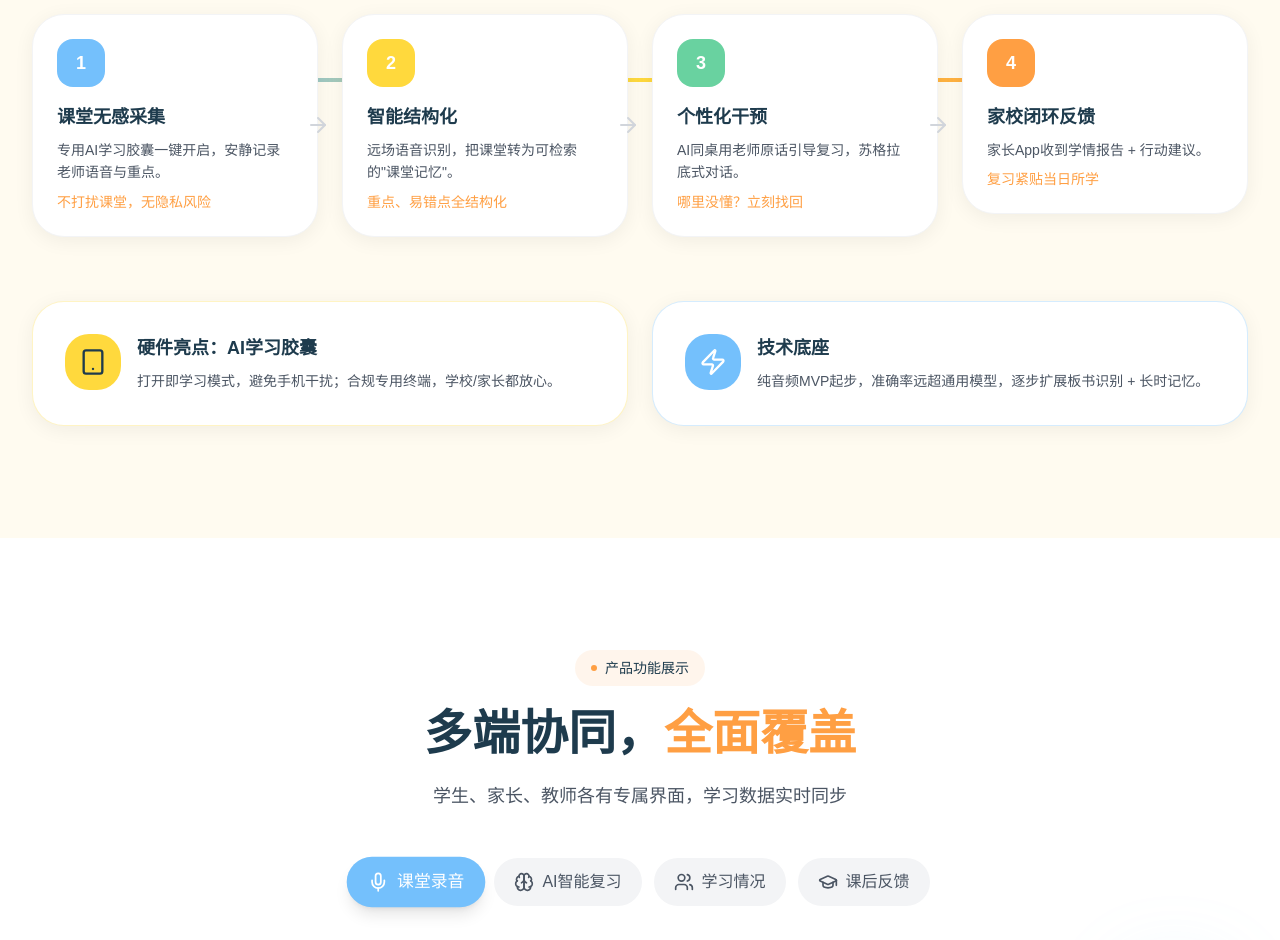
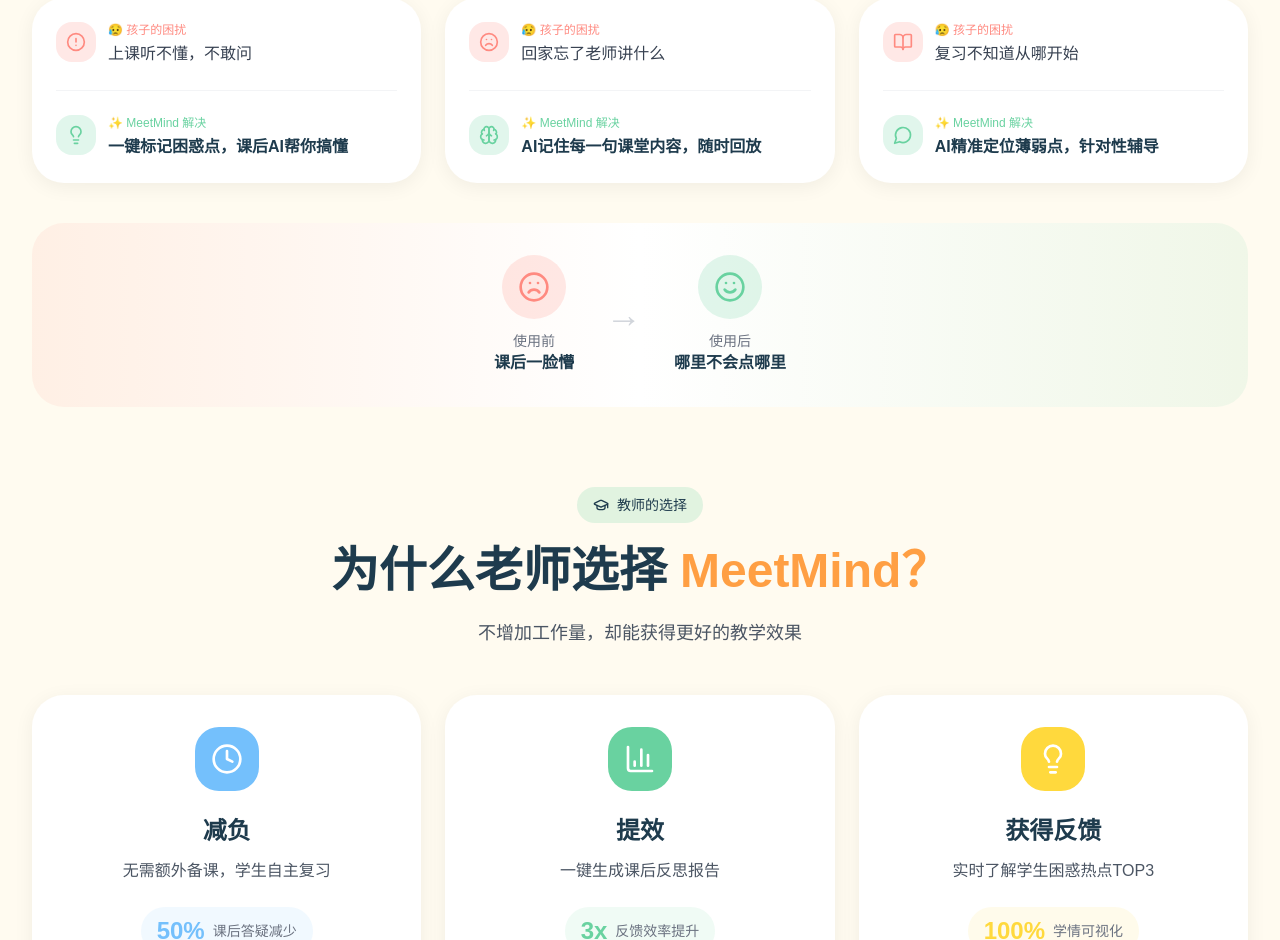
Before and after one commit to xiaojinyu868-w/meetmind-landing, a React (Vite) app: page / in a window 1280 px wide. Shown: the part 1860-2800 px from the top of the page. Built offline with nearby package versions, Linux system fonts and the light colour scheme.

Commit message:
feat: 新增WhyMeetMind板块 - 学生痛点解决方案+教师价值（减负/提效/反馈）

```diff
--- a/src/App.tsx
+++ b/src/App.tsx
@@ -2,6 +2,7 @@
 import Footer from './components/Footer'
 import Hero from './components/sections/Hero'
 import PainPoints from './components/sections/PainPoints'
+import WhyMeetMind from './components/sections/WhyMeetMind'
 import Workflow from './components/sections/Workflow'
 import ProductShowcase from './components/sections/ProductShowcase'
 import Values from './components/sections/Values'
@@ -14,6 +15,7 @@
       <main>
         <Hero />
         <PainPoints />
+        <WhyMeetMind />
         <Workflow />
         <ProductShowcase />
         <Values />
--- /dev/null
+++ b/src/components/sections/WhyMeetMind.tsx
@@ -0,0 +1,189 @@
+import { GraduationCap, Lightbulb, Clock, BarChart3, MessageCircle, Brain, AlertCircle, BookOpen, Frown, Smile } from 'lucide-react'
+
+// 学生痛点与解决方案
+const studentProblems = [
+  {
+    problem: '上课听不懂，不敢问',
+    solution: '一键标记困惑点，课后AI帮你搞懂',
+    icon: AlertCircle,
+    solutionIcon: Lightbulb,
+  },
+  {
+    problem: '回家忘了老师讲什么',
+    solution: 'AI记住每一句课堂内容，随时回放',
+    icon: Frown,
+    solutionIcon: Brain,
+  },
+  {
+    problem: '复习不知道从哪开始',
+    solution: 'AI精准定位薄弱点，针对性辅导',
+    icon: BookOpen,
+    solutionIcon: MessageCircle,
+  },
+]
+
+// 教师价值
+const teacherBenefits = [
+  {
+    title: '减负',
+    description: '无需额外备课，学生自主复习',
+    stat: '50%',
+    statLabel: '课后答疑减少',
+    icon: Clock,
+    color: 'bg-sky',
+  },
+  {
+    title: '提效',
+    description: '一键生成课后反思报告',
+    stat: '3x',
+    statLabel: '反馈效率提升',
+    icon: BarChart3,
+    color: 'bg-mint',
+  },
+  {
+    title: '获得反馈',
+    description: '实时了解学生困惑热点TOP3',
+    stat: '100%',
+    statLabel: '学情可视化',
+    icon: Lightbulb,
+    color: 'bg-sunny',
+  },
+]
+
+export default function WhyMeetMind() {
+  return (
+    <section className="py-20 lg:py-28 bg-cream">
+      <div className="max-w-7xl mx-auto px-4 sm:px-6 lg:px-8">
+
+        {/* 学生痛点板块 */}
+        <div className="mb-20">
+          <div className="text-center max-w-4xl mx-auto mb-12">
+            <span className="inline-flex items-center gap-2 px-4 py-2 bg-sky/20 text-navy font-medium rounded-full text-sm mb-6">
+              <span className="w-1.5 h-1.5 bg-sky rounded-full" />
+              学生的烦恼
+            </span>
+            <h2 className="text-3xl sm:text-4xl lg:text-5xl font-bold text-navy mb-6 leading-tight">
+              MeetMind 帮孩子
+              <span className="text-orange">解决什么问题？</span>
+            </h2>
+            <p className="text-lg text-gray-600">
+              每个孩子都有听不懂、不敢问的时刻，MeetMind 让这些困惑不再被遗忘
+            </p>
+          </div>
+
+          <div className="grid md:grid-cols-3 gap-6">
+            {studentProblems.map((item, index) => (
+              <div key={index} className="bg-white rounded-3xl p-6 shadow-soft hover:shadow-card transition-all duration-300 hover:-translate-y-1">
+                {/* 痛点 */}
+                <div className="flex items-start gap-3 mb-6 pb-6 border-b border-gray-100">
+                  <div className="w-10 h-10 bg-coral/20 rounded-xl flex items-center justify-center flex-shrink-0">
+                    <item.icon className="w-5 h-5 text-coral" />
+                  </div>
+                  <div>
+                    <p className="text-xs text-coral font-medium mb-1">😥 孩子的困扰</p>
+                    <p className="text-gray-700 font-medium">{item.problem}</p>
+                  </div>
+                </div>
+
+                {/* 解决方案 */}
+                <div className="flex items-start gap-3">
+                  <div className="w-10 h-10 bg-mint/20 rounded-xl flex items-center justify-center flex-shrink-0">
+                    <item.solutionIcon className="w-5 h-5 text-mint" />
+                  </div>
+                  <div>
+                    <p className="text-xs text-mint font-medium mb-1">✨ MeetMind 解决</p>
+                    <p className="text-navy font-semibold">{item.solution}</p>
+                  </div>
+                </div>
+              </div>
+            ))}
+          </div>
+
+          {/* 效果对比 */}
+          <div className="mt-10 bg-gradient-to-r from-coral/10 via-white to-mint/10 rounded-3xl p-8 flex flex-col md:flex-row items-center justify-center gap-8">
+            <div className="text-center">
+              <div className="w-16 h-16 bg-coral/20 rounded-full flex items-center justify-center mx-auto mb-3">
+                <Frown className="w-8 h-8 text-coral" />
+              </div>
+              <p className="text-gray-500 text-sm">使用前</p>
+              <p className="text-navy font-bold">课后一脸懵</p>
+            </div>
+
+            <div className="text-4xl text-gray-300">→</div>
+
+            <div className="text-center">
+              <div className="w-16 h-16 bg-mint/20 rounded-full flex items-center justify-center mx-auto mb-3">
+                <Smile className="w-8 h-8 text-mint" />
+              </div>
+              <p className="text-gray-500 text-sm">使用后</p>
+              <p className="text-navy font-bold">哪里不会点哪里</p>
+            </div>
+          </div>
+        </div>
+
+        {/* 教师价值板块 */}
+        <div>
+          <div className="text-center max-w-4xl mx-auto mb-12">
+            <span className="inline-flex items-center gap-2 px-4 py-2 bg-mint/20 text-navy font-medium rounded-full text-sm mb-6">
+              <GraduationCap className="w-4 h-4" />
+              教师的选择
+            </span>
+            <h2 className="text-3xl sm:text-4xl lg:text-5xl font-bold text-navy mb-6 leading-tight">
+              为什么老师选择
+              <span className="text-orange"> MeetMind？</span>
+            </h2>
+            <p className="text-lg text-gray-600">
+              不增加工作量，却能获得更好的教学效果
+            </p>
+          </div>
+
+          <div className="grid md:grid-cols-3 gap-6">
+            {teacherBenefits.map((benefit, index) => (
+              <div
+                key={index}
+                className="bg-white rounded-3xl p-8 shadow-soft hover:shadow-card transition-all duration-300 hover:-translate-y-2 text-center"
+              >
+                {/* Icon */}
+                <div className={`w-16 h-16 ${benefit.color} rounded-2xl flex items-center justify-center mx-auto mb-6`}>
+                  <benefit.icon className="w-8 h-8 text-white" />
+                </div>
+
+                {/* Title */}
+                <h3 className="text-2xl font-bold text-navy mb-3">{benefit.title}</h3>
+
+                {/* Description */}
+                <p className="text-gray-600 mb-6">{benefit.description}</p>
+
+                {/* Stat */}
+                <div className={`inline-flex items-center gap-2 px-4 py-2 ${benefit.color}/10 rounded-full`}>
+                  <span className={`text-2xl font-bold ${benefit.color === 'bg-sky' ? 'text-sky' : benefit.color === 'bg-mint' ? 'text-mint' : 'text-sunny'}`}>
+                    {benefit.stat}
+                  </span>
+                  <span className="text-gray-500 text-sm">{benefit.statLabel}</span>
+                </div>
+              </div>
+            ))}
+          </div>
+
+          {/* 教师推荐语 */}
+          <div className="mt-10 bg-navy rounded-3xl p-8 text-white text-center relative overflow-hidden">
+            <div className="absolute top-0 right-0 w-32 h-32 bg-sunny/20 rounded-full -translate-y-1/2 translate-x-1/2" />
+            <div className="absolute bottom-0 left-0 w-24 h-24 bg-mint/20 rounded-full translate-y-1/2 -translate-x-1/2" />
+
+            <div className="relative z-10">
+              <div className="w-14 h-14 bg-sunny rounded-full flex items-center justify-center mx-auto mb-4">
+                <GraduationCap className="w-7 h-7 text-navy" />
+              </div>
+              <p className="text-xl font-medium mb-2">
+                "终于知道学生哪里没听懂了，
+                <span className="text-sunny">备课更有针对性</span>"
+              </p>
+              <p className="text-white/60 text-sm">—— 某重点中学英语教师</p>
+            </div>
+          </div>
+        </div>
+
+      </div>
+    </section>
+  )
+}
```
